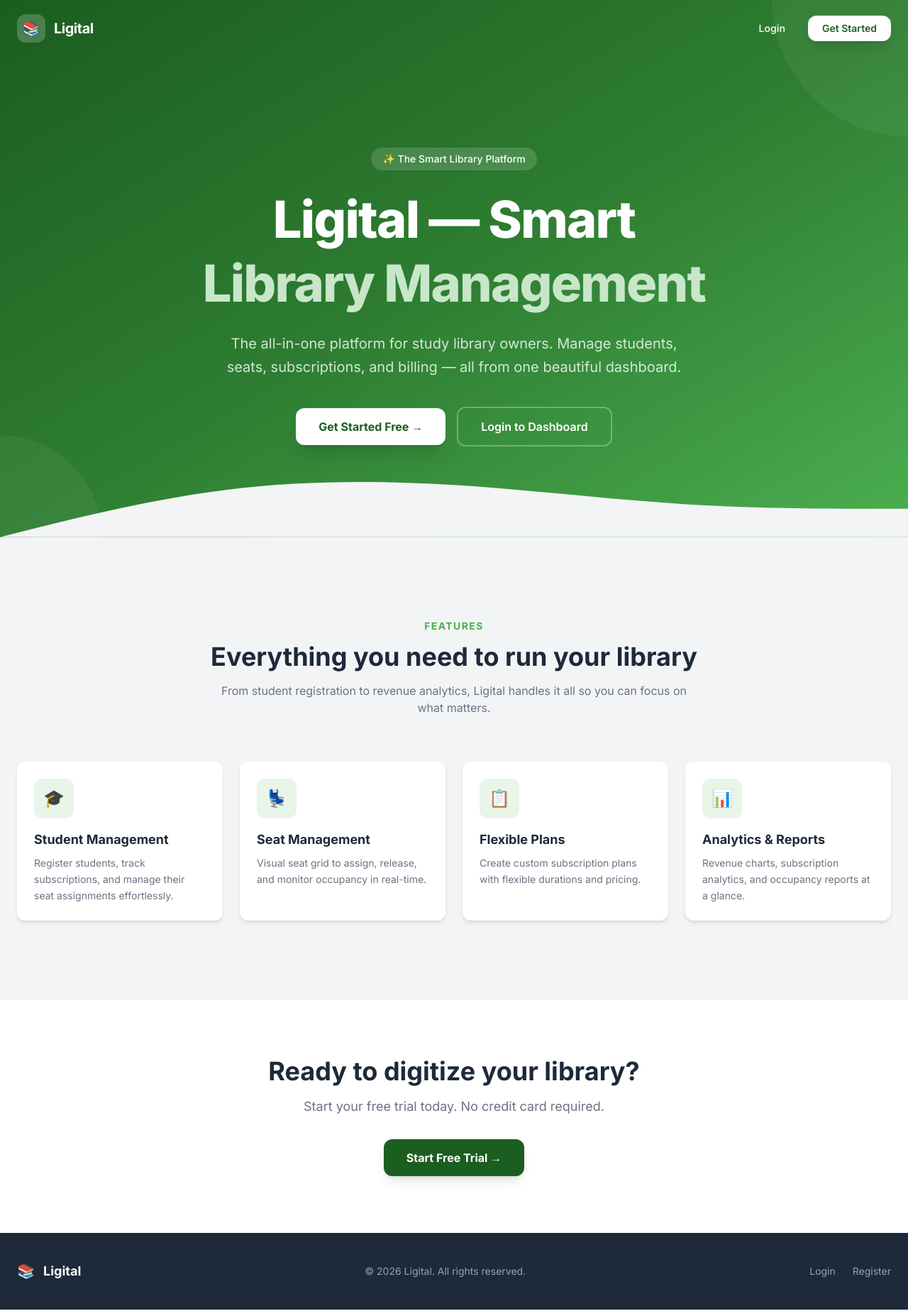
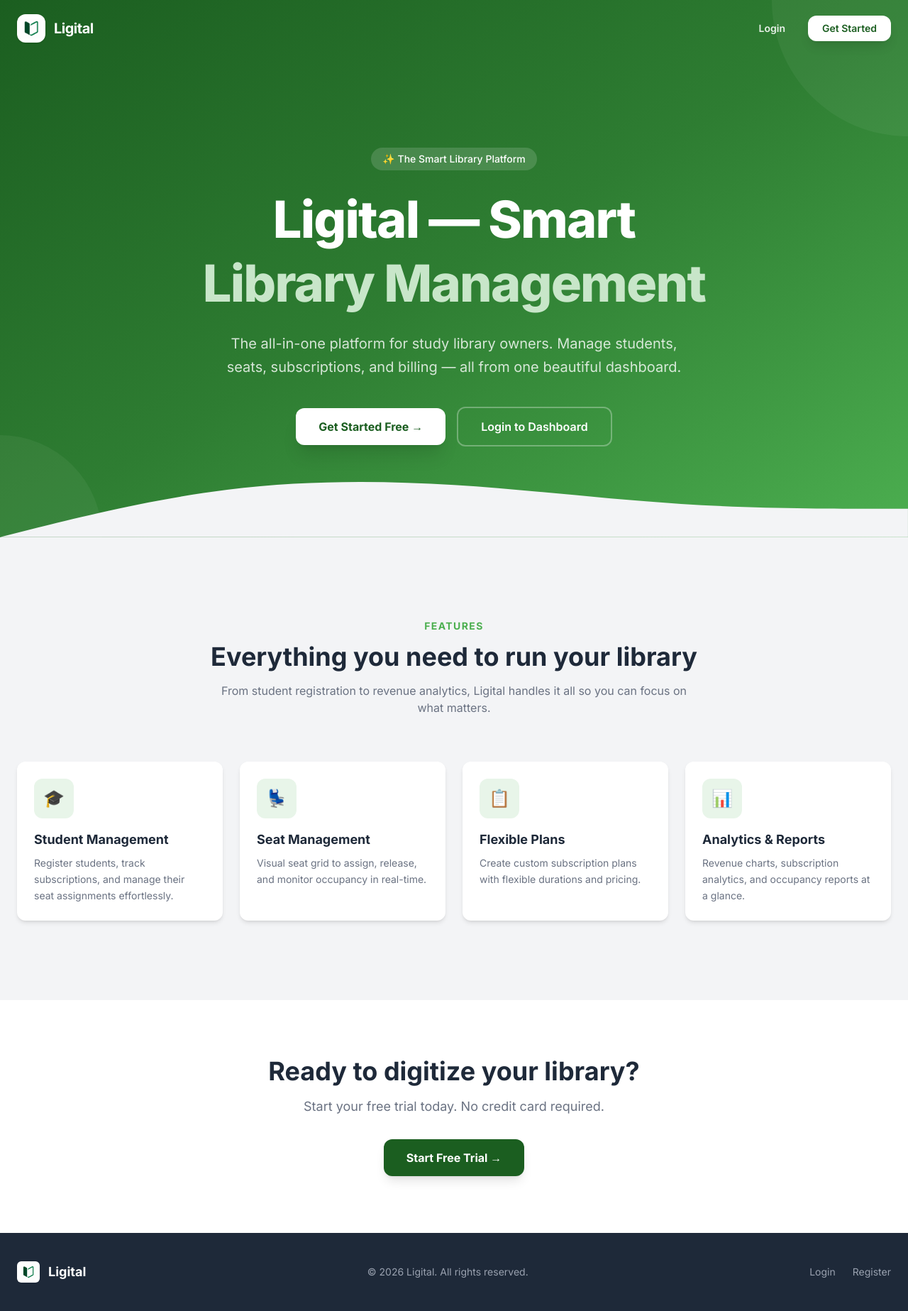
Before and after one commit to shani1509/ligital, a Next.js app: page / in a window 1280 px wide. Shown: the whole page at 71% size. Built offline with nearby package versions, Linux system fonts and the light colour scheme; no server answers.

Commit message:
Ligital Logo Updated

```diff
--- a/src/app/(public)/login/page.tsx
+++ b/src/app/(public)/login/page.tsx
@@ -6,6 +6,7 @@ import { useRouter } from 'next/navigation';
 import { useAuth } from '@/context/AuthContext';
 import Button from '@/components/ui/Button';
 import Input from '@/components/ui/Input';
+import Image from "next/image";
 
 export default function LoginPage() {
   const router = useRouter();
@@ -45,8 +46,14 @@ export default function LoginPage() {
         {/* Logo */}
         <div className="text-center mb-8">
           <div className="inline-flex items-center gap-3 mb-2">
-            <div className="w-12 h-12 bg-white/20 rounded-xl flex items-center justify-center text-2xl">
-              📚
+            <div className="w-12 h-12 bg-white rounded-xl flex items-center justify-center overflow-hidden shadow-sm">
+              <Image
+                src="/logo.png"
+                alt="Ligital Logo"
+                width={48}
+                height={48}
+                className="object-contain p-1"
+              />
             </div>
           </div>
           <h1 className="text-2xl font-bold text-white">Welcome Back</h1>
--- a/src/app/(public)/register/page.tsx
+++ b/src/app/(public)/register/page.tsx
@@ -7,6 +7,8 @@ import { useAuth } from '@/context/AuthContext';
 import { generateCaptcha } from '@/lib/utils';
 import Button from '@/components/ui/Button';
 import Input from '@/components/ui/Input';
+import Image from "next/image";
+
 
 export default function RegisterPage() {
   const router = useRouter();
@@ -95,8 +97,14 @@ export default function RegisterPage() {
           <div className="hidden lg:flex flex-col justify-center text-white p-8">
             <div className="mb-8">
               <div className="flex items-center gap-3 mb-6">
-                <div className="w-12 h-12 bg-white/20 rounded-xl flex items-center justify-center text-2xl">
-                  📚
+                <div className="w-12 h-12 bg-white rounded-xl flex items-center justify-center overflow-hidden shadow-sm">
+                  <Image
+                    src="/logo.png"
+                    alt="Ligital Logo"
+                    width={48}
+                    height={48}
+                    className="object-contain p-1"
+                  />
                 </div>
                 <span className="text-2xl font-bold">Ligital</span>
               </div>
--- a/src/app/page.tsx
+++ b/src/app/page.tsx
@@ -2,6 +2,7 @@
 
 import React from 'react';
 import Link from 'next/link';
+import Image from 'next/image';
 
 const features = [
   {
@@ -38,9 +39,15 @@ export default function HomePage() {
         {/* Navbar */}
         <nav className="relative z-10 max-w-7xl mx-auto px-6 py-5 flex items-center justify-between">
           <div className="flex items-center gap-3">
-            <div className="w-10 h-10 bg-white/20 rounded-xl flex items-center justify-center text-xl">
-              📚
-            </div>
+          <div className="w-10 h-10 bg-white rounded-xl flex items-center justify-center overflow-hidden shadow-sm">
+            <Image
+              src="/logo.png"
+              alt="Ligital Logo"
+              width={40}
+              height={40}
+              className="object-contain p-1"
+            />
+          </div>
             <span className="text-xl font-bold tracking-tight">Ligital</span>
           </div>
           <div className="flex items-center gap-3">
@@ -157,7 +164,13 @@ export default function HomePage() {
         <div className="max-w-7xl mx-auto px-6">
           <div className="flex flex-col md:flex-row items-center justify-between gap-4">
             <div className="flex items-center gap-3">
-              <span className="text-xl">📚</span>
+              <Image
+                src="/logo.png"
+                alt="Ligital Logo"
+                width={32}
+                height={32}
+                className="rounded-md object-contain bg-white p-1"
+              />
               <span className="font-bold text-lg">Ligital</span>
             </div>
             <p className="text-sm text-gray-400">
--- a/src/components/layout/Sidebar.tsx
+++ b/src/components/layout/Sidebar.tsx
@@ -5,6 +5,8 @@ import Link from 'next/link';
 import { usePathname } from 'next/navigation';
 import { useAuth } from '@/context/AuthContext';
 import { cn } from '@/lib/utils';
+import Image from 'next/image';
+
 
 const menuItems = [
   {
@@ -41,8 +43,14 @@ export default function Sidebar() {
       {/* Logo */}
       <div className="px-6 py-6 border-b border-white/10">
         <Link href="/dashboard" className="flex items-center gap-3">
-          <div className="w-10 h-10 bg-white/20 rounded-xl flex items-center justify-center text-xl">
-            📚
+          <div className="w-10 h-10 bg-white rounded-xl flex items-center justify-center overflow-hidden shadow-sm">
+            <Image
+              src="/logo.png"
+              alt="Ligital Logo"
+              width={40}
+              height={40}
+              className="object-contain p-1"
+            />
           </div>
           <div>
             <h1 className="text-xl font-bold tracking-tight">Ligital</h1>
```
Also changed, not shown: public/logo.png (added).
